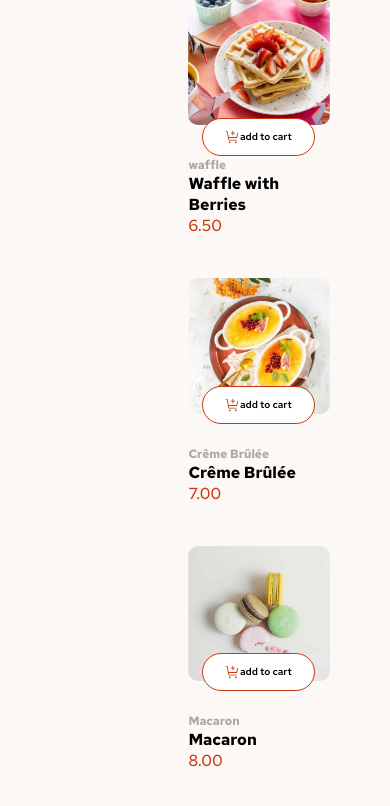
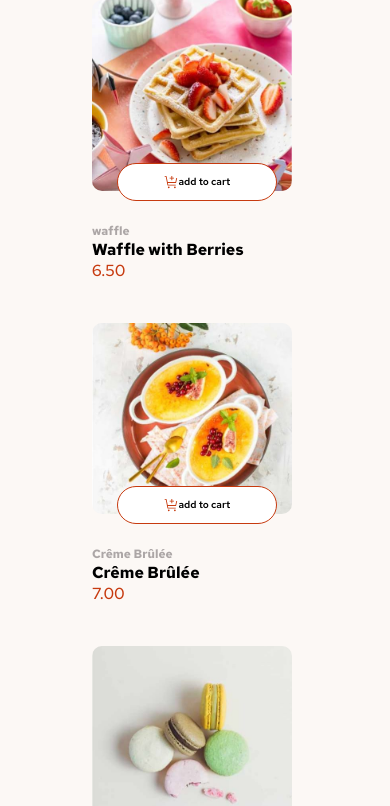
Before and after one commit to guix7/Product-List, a plain HTML site: page index.html in a window 390 px wide. Shown: the part 117-923 px from the top of the page. Drawn offline with Linux system fonts and the light colour scheme.

Commit message:
arrumando responsivo

```diff
--- a/assets/css/responsive.css
+++ b/assets/css/responsive.css
@@ -89,6 +89,9 @@
 }
 
 @media (max-width: 725px){
+    body{
+        padding: 0;
+    }
     .item .add{
         right: 80px;
       font-size: 12px;
@@ -121,6 +124,8 @@
 @media (max-width: 475px){
     body{
         align-items: center;
+        padding: 10px;
+
     }
     .item .add{
         font-size: 10px;
```
